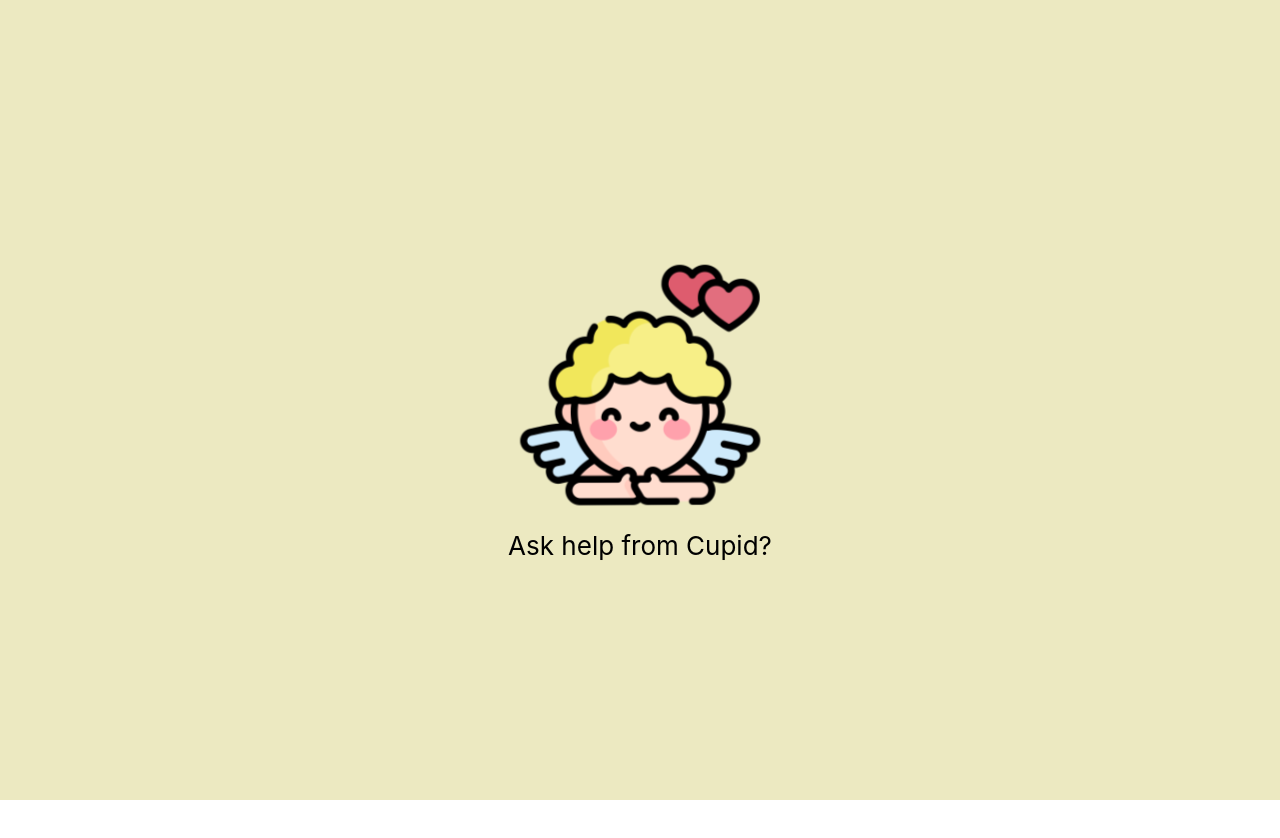
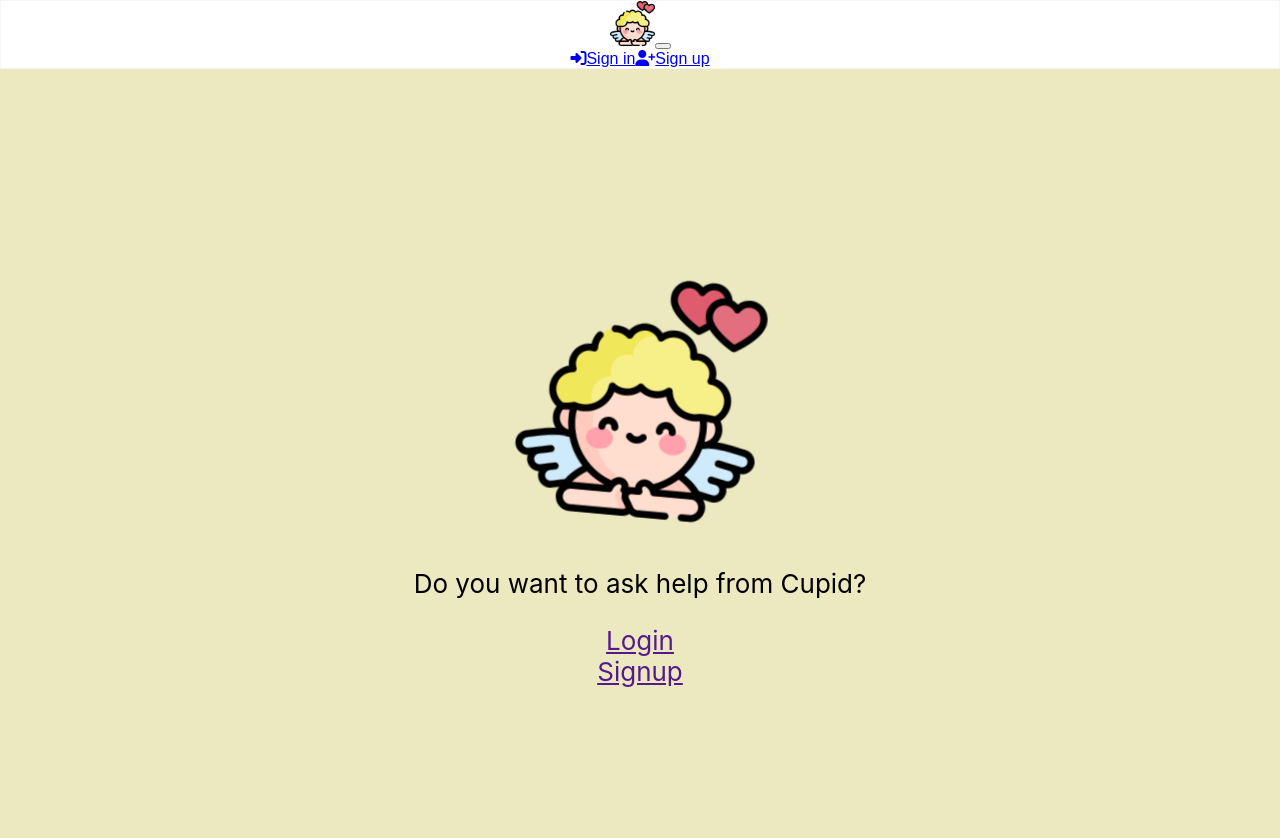
Before and after one commit to TaherCCG/chat-frontend, a React (Create React App) app: page / in a window 1280 px wide. Shown: the top 838 px of the page. Before the commit the page ends 800 px from the top, so only its background shows below. Built offline with nearby package versions, Linux system fonts and the light colour scheme.

Commit message:
Add NavBar and Landing page

```diff
--- a/public/index.html
+++ b/public/index.html
@@ -10,6 +10,7 @@
       content="Web site created using create-react-app"
     />
     <link rel="apple-touch-icon" href="%PUBLIC_URL%/logo192.png" />
+    <script src="https://kit.fontawesome.com/abe8d276a8.js" crossorigin="anonymous"></script>
     <!--
       manifest.json provides metadata used when your web app is installed on a
       user's mobile device or desktop. See https://developers.google.com/web/fundamentals/web-app-manifest/
@@ -24,7 +25,7 @@
       work correctly both with client-side routing and a non-root public URL.
       Learn how to configure a non-root public URL by running `npm run build`.
     -->
-    <title>React App</title>
+    <title>Ask Cupid</title>
   </head>
   <body>
     <noscript>You need to enable JavaScript to run this app.</noscript>
--- a/src/App.css
+++ b/src/App.css
@@ -1,34 +1,9 @@
 .App {
   text-align: center;
+  background-color: #ece9c1;
+  min-height: 100vh;
 }
 
-.App-logo {
-  height: 30vmin;
-  pointer-events: none;
-  padding: 25px;;
+.Main {
+  padding-top: 100px;
 }
-
-@media (prefers-reduced-motion: no-preference) {
-  .App-logo {
-    animation: App-logo-sway infinite 4s linear;
-  }
-}
-
-.App-header {
-  background-color: #ece9c1;
-  min-height: 100vh;
-  display: flex;
-  flex-direction: column;
-  align-items: center;
-  justify-content: center;
-  font-size: calc(10px + 2vmin);
-  color: rgb(0, 0, 0);
-}
-
-
-@keyframes App-logo-sway {
-  0% {transform: rotate(0deg);}
-  25% {transform: rotate(10deg);}
-  50% {transform: rotate(0deg);}
-  75% {transform: rotate(-10deg);}
-}
--- a/src/App.js
+++ b/src/App.js
@@ -1,19 +1,17 @@
-import logo from './cupid.png';
-import './App.css';
+import styles from './App.css';
+import NavBar from "./components/NavBar";
+import LandingPage from './pages/LandingPage';
+import { Container } from 'react-bootstrap';
 
 function App() {
   return (
     <div className="App">
-      <header className="App-header">
-        <img src={logo} className="App-logo" alt="logo" />
-        <a
-          className="App-link"
-          target="_blank"
-          rel="noopener noreferrer"
-        >
-          Ask help from Cupid?
-        </a>
-      </header>
+      <NavBar />
+
+      <Container className={styles.Main}>
+        <LandingPage />
+      </Container>
+
     </div>
   );
 }
--- /dev/null
+++ b/src/components/NavBar.js
@@ -0,0 +1,29 @@
+import React from "react";
+import { Navbar, Container, Nav } from "react-bootstrap";
+import logo from "../assets/logo.png";
+import styles from "../styles/NavBar.module.css";
+
+const NavBar = () => {
+  return (
+    <Navbar expand="md" fixed="top" className={styles.NavBar}>
+      <Container >
+        <Navbar.Brand>
+          <img src={logo} alt="logo" height="45" />
+        </Navbar.Brand>
+        <Navbar.Toggle aria-controls="basic-navbar-nav" />
+        <Navbar.Collapse id="basic-navbar-nav">
+          <Nav className="ml-auto text-left">
+            <Nav.Link>
+              <i className="fas fa-sign-in-alt"></i>Sign in
+            </Nav.Link>
+            <Nav.Link>
+              <i className="fas fa-user-plus"></i>Sign up
+            </Nav.Link>
+          </Nav>
+        </Navbar.Collapse>
+      </Container>
+    </Navbar>
+  );
+};
+
+export default NavBar;
--- /dev/null
+++ b/src/pages/LandingPage.js
@@ -0,0 +1,17 @@
+import React from "react";
+import Button from "react-bootstrap/Button";
+import logo from "../assets/logo.png";
+import styles from "../styles/LandingPage.module.css";
+
+const LandingPage = () => {
+  return (
+    <div className= {styles.LandingArea}>
+        <img src={logo} className={styles.AppLogo} alt="logo" />
+        <p>Do you want to ask help from Cupid?</p>
+        <Button href="" variant="secondary">Login</Button>
+        <Button href="" variant="signup">Signup</Button>
+    </div>
+  );
+};
+
+export default LandingPage;
--- /dev/null
+++ b/src/styles/LandingPage.module.css
@@ -0,0 +1,29 @@
+.AppLogo {
+    height: 30vmin;
+    pointer-events: none;
+    padding: 25px;;
+  }
+
+  @media (prefers-reduced-motion: no-preference) {
+    .AppLogo {
+      animation: App-logo-sway infinite 4s linear;
+    }
+  }
+
+  .LandingArea {
+    min-height: 100vh;
+    display: flex;
+    flex-direction: column;
+    align-items: center;
+    justify-content: center;
+    font-size: calc(10px + 2vmin);
+    color: rgb(0, 0, 0);
+  }
+
+
+  @keyframes App-logo-sway {
+    0% {transform: rotate(0deg);}
+    25% {transform: rotate(10deg);}
+    50% {transform: rotate(0deg);}
+    75% {transform: rotate(-10deg);}
+  }
--- /dev/null
+++ b/src/styles/NavBar.module.css
@@ -0,0 +1,5 @@
+.NavBar {
+    background-color: #ffffff;
+    border: 1px solid #F5F5F5;
+    font-family: 'Athiti', sans-serif;
+  }
```
Also changed, not shown: src/assets/logo.png (added).
